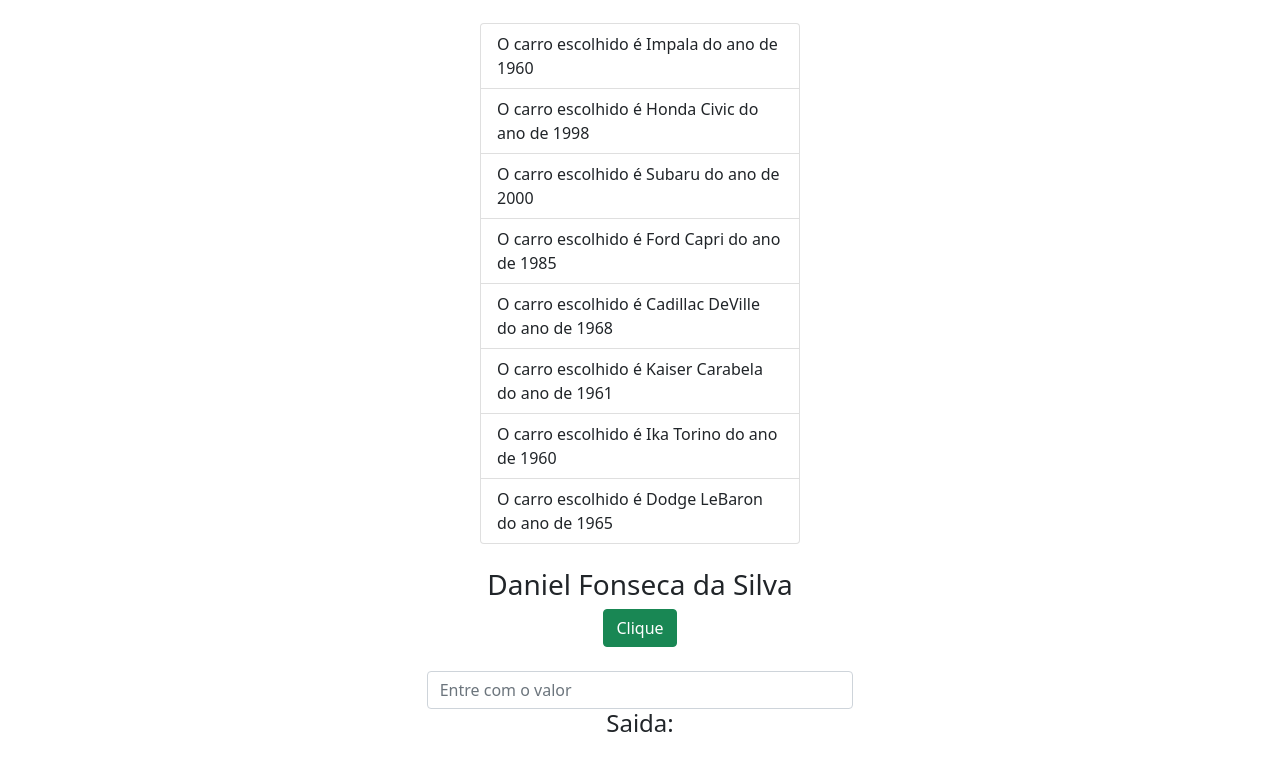
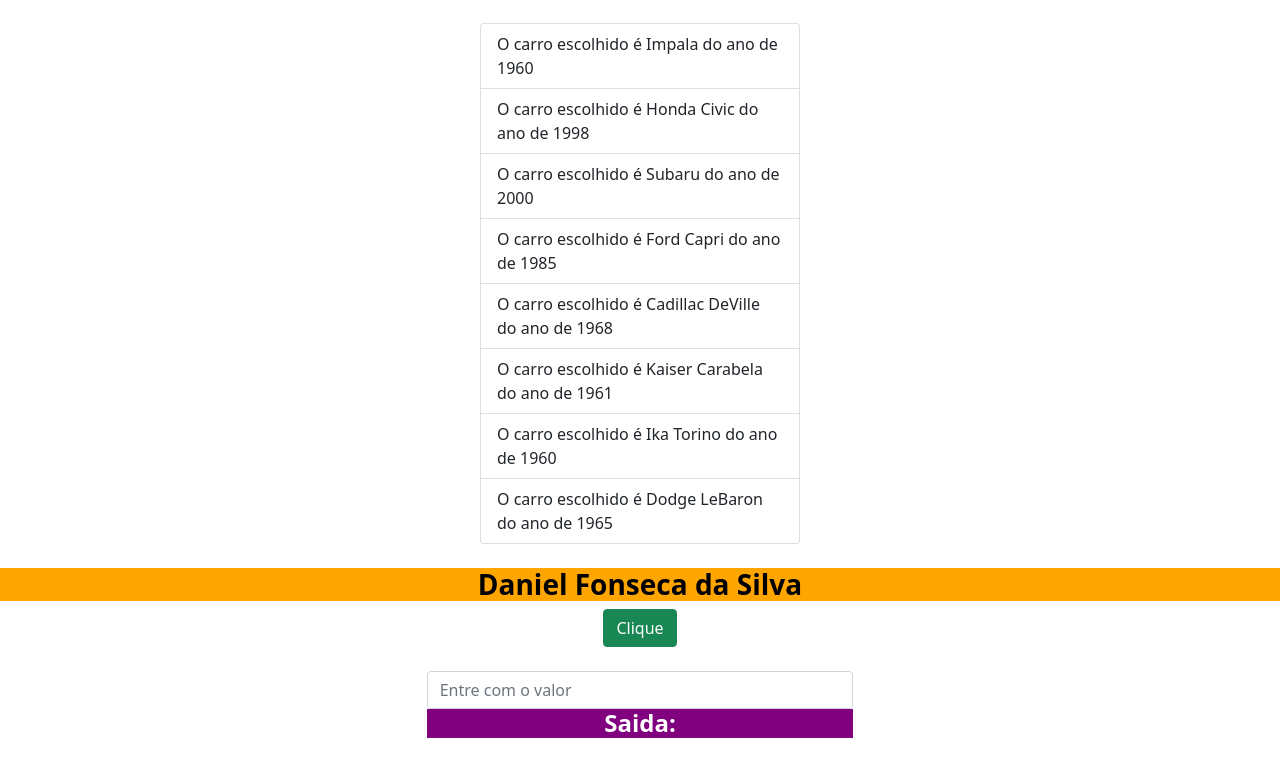
Before and after one commit to Daniel-Fonseca-da-Silva/Explorando-Diretivas-com-Angular, an Angular app: page / in a window 1280 px wide. Shown: the part 1356-2118 px from the top of the page. Built offline with nearby package versions, Linux system fonts and the light colour scheme.

Commit message:
Chamando a diretiva customizada

```diff
--- a/src/app/app.component.html
+++ b/src/app/app.component.html
@@ -95,7 +95,7 @@
   </ng-template>
 </ul>
 
-<h3 class="text-center">{{ nome }}</h3>
+<h3 appMarcaTexto corDeFundo="orange" corDoTexto="black" class="text-center">{{ nome }}</h3>
 
 <div class="text-center">
   <button class="btn btn-success" (click)="clicado('Daniel')">Clique</button>
@@ -114,5 +114,5 @@
     placeholder="Entre com o valor"
     [(ngModel)]="text"
     >
-  <h4>Saida: {{ text }}</h4>
+  <h4 appMarcaTexto corDoTexto="white" corDeFundo="purple">Saida: {{ text }}</h4>
 </div>
```
